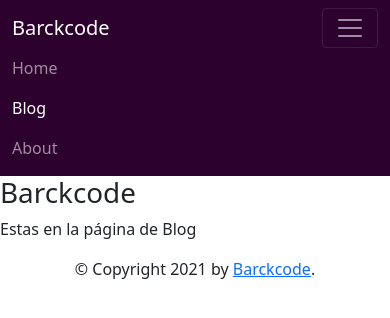
After one commit to barckcode/blog, a Flask app: page /blog in a window 390 px wide, after a click that opens the changed part. The commit adds this page. Shown: the top 318 px of the page. Run offline with Flask 2, Linux system fonts and the light colour scheme.

Commit message:
Feat: Added header of home page. It is not responsive

```diff
--- /dev/null
+++ b/app/static/css/layouts/base.css
@@ -0,0 +1,3 @@
+.navbar {
+    background-color: #2c012e;
+}
--- /dev/null
+++ b/app/static/js/nav_buttons.js
@@ -0,0 +1,20 @@
+function moveClass(){
+  let items = document.getElementsByClassName('nav-link');
+  let path_name = window.location.pathname
+
+  if ("/" == path_name) {
+    items[0].classList.add("active")    // <- /
+    items[1].classList.remove("active") // <- /blog
+    items[2].classList.remove("active") // <- /about
+  } else if ("/blog" == path_name) {
+    items[0].classList.remove("active")
+    items[1].classList.add("active")
+    items[2].classList.remove("active")
+  } else {
+    items[0].classList.remove("active")
+    items[1].classList.remove("active")
+    items[2].classList.add("active")
+  }
+}
+
+document.addEventListener('DOMContentLoaded', moveClass)
--- a/app/static/style.css
+++ /dev/null
@@ -1,3 +0,0 @@
-.main {
-    padding: 2%;
-}
--- /dev/null
+++ b/app/templates/blog.html.j2
@@ -0,0 +1,13 @@
+{% extends "layouts/base.html.j2" %}
+{% block title %}Home{% endblock %}
+{% block head %}
+    {{ super() }}
+{% endblock %}
+{% block main %}
+    <h1>
+        Barckcode
+    </h1>
+    <p>
+        {{texto}}
+    </p>
+{% endblock %}
--- a/app/templates/layouts/base.html.j2
+++ b/app/templates/layouts/base.html.j2
@@ -5,25 +5,24 @@
     <meta charset="utf-8">
     <meta name="viewport" content="width=device-width, initial-scale=1">
     <link href="https://cdn.jsdelivr.net/npm/bootstrap@5.0.0-beta1/dist/css/bootstrap.min.css" rel="stylesheet" integrity="sha384-giJF6kkoqNQ00vy+HMDP7azOuL0xtbfIcaT9wjKHr8RbDVddVHyTfAAsrekwKmP1" crossorigin="anonymous">
-    <link rel="stylesheet" href="static/style.css" />
+    <link rel="stylesheet" href="static/css/layouts/base.css" />
     <title>{% block title %}{% endblock %} | Barckcode</title>
     {% endblock %}
 </head>
 <body>
     <header id="header">
         {% block header %}
-        <nav class="navbar navbar-expand-lg navbar-dark bg-dark">
-            <div class="container-fluid">
-                <a class="navbar-brand" href="#">Logo</a>
+        <nav class="navbar navbar-expand-lg navbar-dark">
+            <div class="container-fluid" >
+                <a class="navbar-brand" href="/">Barckcode</a>
                 <button class="navbar-toggler" type="button" data-bs-toggle="collapse" data-bs-target="#navbarNavAltMarkup" aria-controls="navbarNavAltMarkup" aria-expanded="false" aria-label="Toggle navigation">
                     <span class="navbar-toggler-icon"></span>
                 </button>
-                <div class="collapse navbar-collapse" id="navbarNavAltMarkup">
+                <div class="collapse navbar-collapse flex-row-reverse" id="navbarNavAltMarkup">
                     <div class="navbar-nav">
-                        <a class="nav-link active" aria-current="page" href="#">Home</a>
-                        <a class="nav-link" href="#">Blog</a>
-                        <a class="nav-link" href="#">About</a>
-                        {# <a class="nav-link disabled" href="#" tabindex="-1" aria-disabled="true">Disabled</a> #}
+                        <a class="nav-link" aria-current="page" href="/">Home</a>
+                        <a class="nav-link" href="/blog">Blog</a>
+                        <a class="nav-link" href="/about">About</a>
                     </div>
                 </div>
             </div>
@@ -35,9 +34,12 @@
     </div>
     <footer id="footer" class="nav justify-content-center">
         {% block footer %}
-        &copy; Copyright date by&nbsp;<a href="https://twitter.com/barckcode">Barckcode</a>.
+        &copy; Copyright 2021 by&nbsp;<a href="https://twitter.com/barckcode">Barckcode</a>.
         {% endblock %}
     </footer>
+
+    {# Scripts #}
+    <script src="static/js/nav_buttons.js"></script>
     <script src="https://cdn.jsdelivr.net/npm/bootstrap@5.0.0-beta1/dist/js/bootstrap.bundle.min.js" integrity="sha384-ygbV9kiqUc6oa4msXn9868pTtWMgiQaeYH7/t7LECLbyPA2x65Kgf80OJFdroafW" crossorigin="anonymous"></script>
 </body>
 </html>
--- a/main.py
+++ b/main.py
@@ -6,7 +6,26 @@ from app import create_app
 
 app = create_app()
 
+
 @app.route('/')
-def homepage():
-    texto = "Lorem ipsum dolor sit amet, consectetur adipiscing elit."
-    return render_template('home.html.j2', texto=texto)
+def home_page():
+    title = "Bienvenid@! 🖖🏾"
+    presentation = "Por ir directo al grano te aviso que aquí se habla de sistemas Linux, Docker, Kubernetes, IaC, Python y todo lo que tenga que ver con Infraestructura. Acompañame en este loco camino entre Devs y Ops 🤪"
+
+    return render_template(
+        'home.html.j2',
+        title = title,
+        presentation = presentation,
+    )
+
+
+@app.route('/blog')
+def blog_page():
+    texto = "Estas en la página de Blog"
+    return render_template('blog.html.j2', texto=texto)
+
+
+@app.route('/about')
+def about_page():
+    texto = "Estas en la página de About"
+    return render_template('about.html.j2', texto=texto)
```
Also changed, not shown: app/static/css/templates/home.css (added, +20 -0 lines), app/templates/about.html.j2 (added, +13 -0 lines), app/templates/home.html.j2 (+14 -7 lines), 1 other file.
